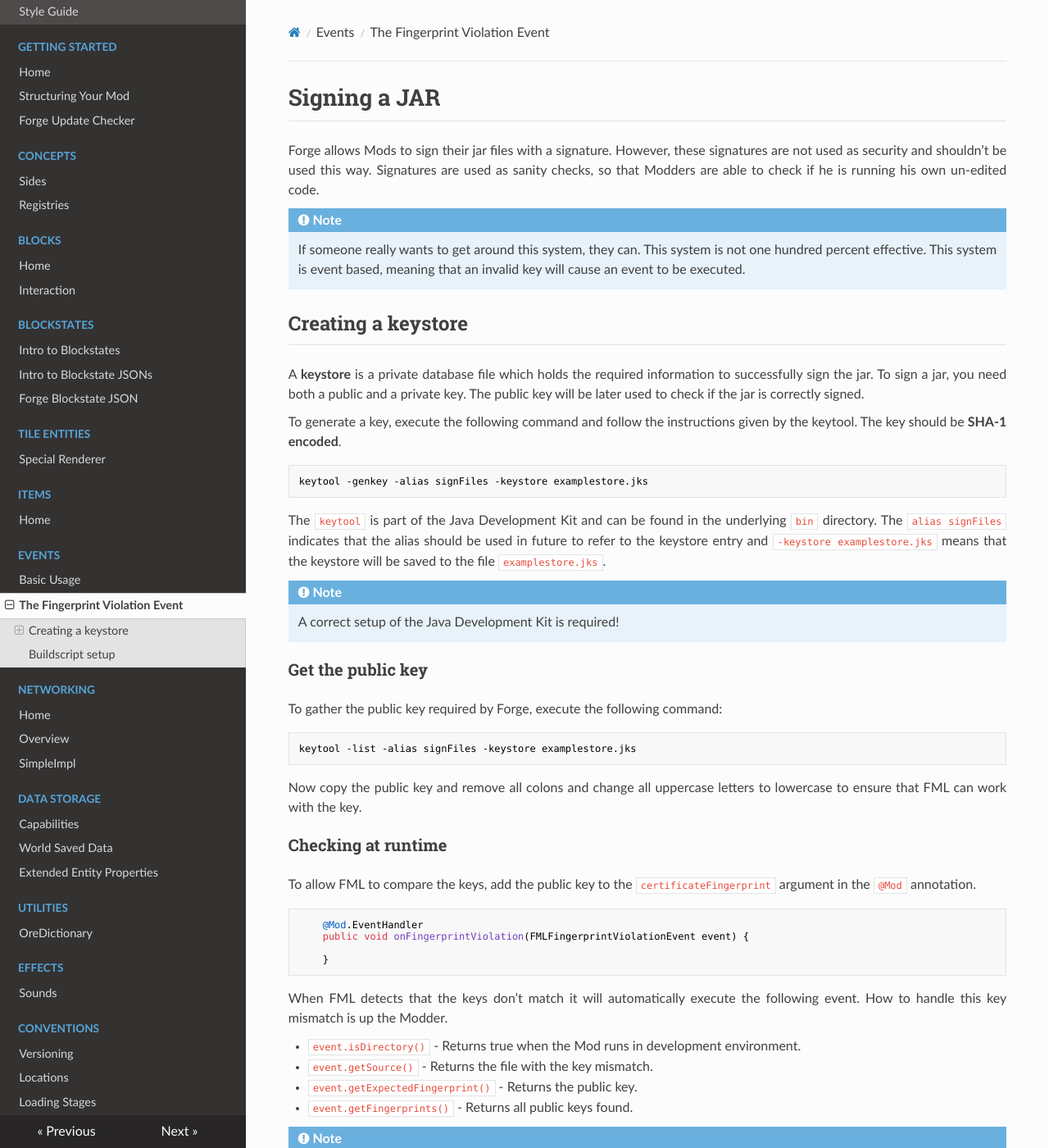
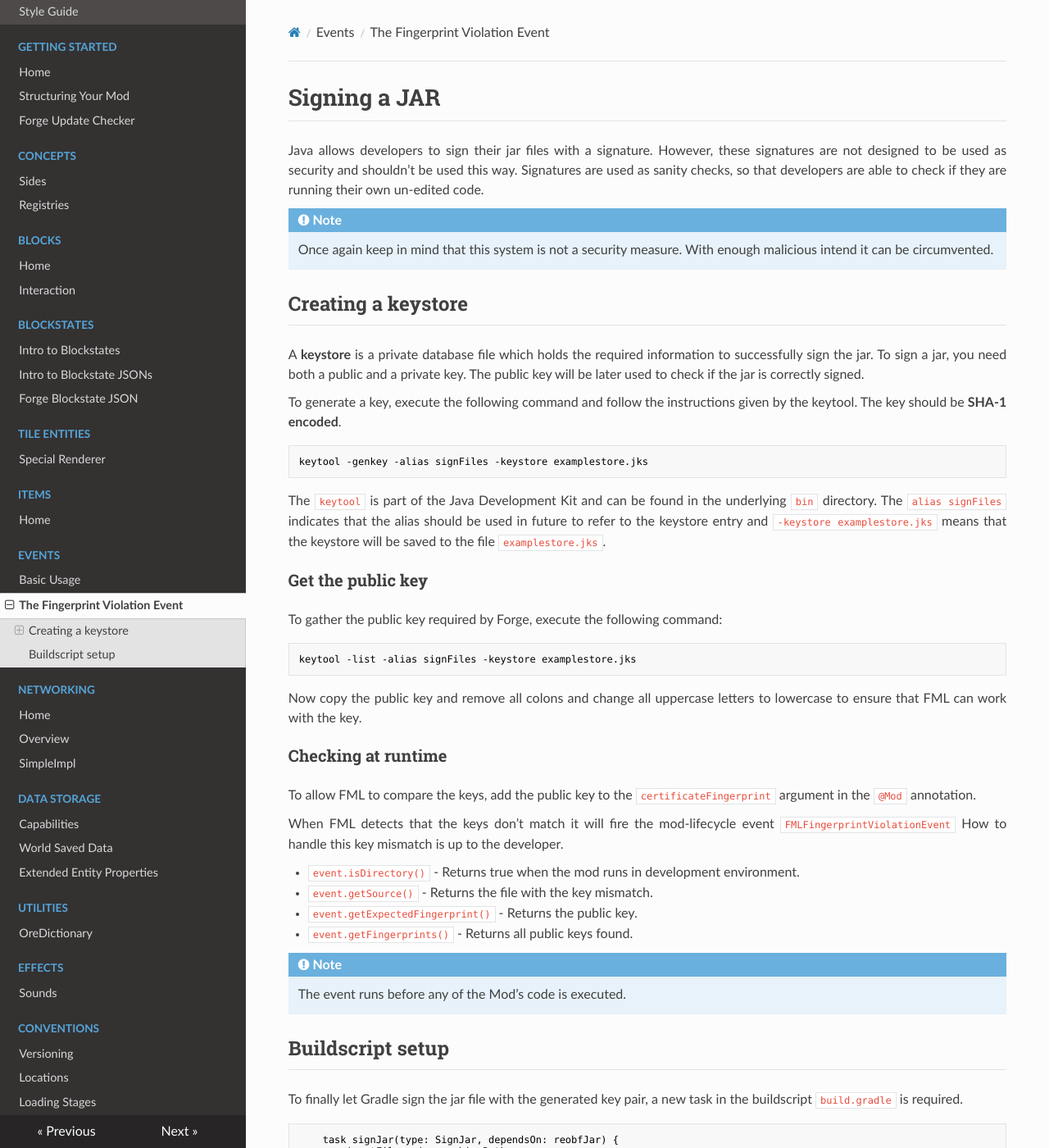
Before and after one commit to MinecraftForge/Documentation, an MkDocs documentation site: the page built from docs/events/jarsigning.md, in a window 1280 px wide and 1400 px high. Shown: the whole window at 82% size. Built offline with MkDocs 1.6.1, drawn with Linux system fonts in a browser that asks for light colours; nearby versions of some CDN libraries; old or Windows-style settings are respelled for this version of MkDocs; some of the changed text lies outside the part shown.

Commit message:
Implement suggestions into text

````diff
--- a/docs/events/jarsigning.md
+++ b/docs/events/jarsigning.md
@@ -1,13 +1,13 @@
 Signing a JAR
 =============
 
-Forge allows Mods to sign their jar files with a signature. However, these signatures are not used
-as security and shouldn't be used this way. Signatures are used as sanity checks, so that Modders
-are able to check if he is running his own un-edited code.
+Java allows developers to sign their jar files with a signature. However, these signatures are not designed
+to be used as security and shouldn't be used this way. Signatures are used as sanity checks, so that developers
+are able to check if they are running their own un-edited code.
 
 !!! note
 
-	If someone really wants to get around this system, they can. This system is not one hundred percent effective. This system is event based, meaning that an invalid key will cause an event to be executed.
+	Once again keep in mind that this system is not a security measure. With enough malicious intend it can be circumvented.
 
 Creating a keystore
 -------------------
@@ -17,20 +17,16 @@ jar is correctly signed.
 
 To generate a key, execute the following command and follow the instructions given by the keytool.
 The key should be **SHA-1 encoded**.
-```java
+```shell
 keytool -genkey -alias signFiles -keystore examplestore.jks
 ```
 The `keytool` is part of the Java Development Kit and can be found in the underlying `bin` directory.
 The `alias signFiles` indicates that the alias should be used in future to refer to the keystore entry and
 `-keystore examplestore.jks` means that the keystore will be saved to the file `examplestore.jks`.
 
-!!! note
-
-	A correct setup of the Java Development Kit is required!
-
 ### Get the public key
 To gather the public key required by Forge, execute the following command:
-```java
+```shell
 keytool -list -alias signFiles -keystore examplestore.jks
 ```
 Now copy the public key and remove all colons and change all uppercase letters to lowercase to ensure
@@ -39,30 +35,24 @@ that FML can work with the key.
 ### Checking at runtime
 To allow FML to compare the keys, add the public key to the `certificateFingerprint` argument in the `@Mod` annotation.
 
-```java
-    @Mod.EventHandler
-    public void onFingerprintViolation(FMLFingerprintViolationEvent event) {
+When FML detects that the keys don't match it will fire the mod-lifecycle event `FMLFingerprintViolationEvent` How to
+handle this key mismatch is up to the developer.
 
-    }
-```
-When FML detects that the keys don't match it will automatically execute the following event. How to handle this
-key mismatch is up the Modder.
-
-- `event.isDirectory()` - Returns true when the Mod runs in development environment.
+- `event.isDirectory()` - Returns true when the mod runs in development environment.
 - `event.getSource()` - Returns the file with the key mismatch.
 - `event.getExpectedFingerprint()` - Returns the public key.
 - `event.getFingerprints()` - Returns all public keys found.
 
 !!! note
 
-	The event is fired in mods that are already loaded and runs before any of the Mods code is executed.
+	The event runs before any of the Mod's code is executed.
 
 Buildscript setup
 -----------------
 To finally let Gradle sign the jar file with the generated key pair, a new task in the
 buildscript `build.gradle` is required.
 
-```java
+```groovy
     task signJar(type: SignJar, dependsOn: reobfJar) {
         inputFile = jar.archivePath
         outputFile = jar.archivePath
@@ -75,7 +65,7 @@ buildscript `build.gradle` is required.
 - `jar.archivePath` - The path where the archive (jar) is constructed.
 - `build.dependsOn signJar` - This line tells Gradle that this task is part of the build task started by `gradlew build`.
 
-This task should define a few properties so Gradle knows everything required to sign the jar.
+The `signJar` task must define the following values to ensure that Gradle can find the keystore and actually sign the jar.
 
 - `keyStore` - The location of the keystore which was created at the beginning.
 - `alias` - The alias defined by creating the keystore.
````
